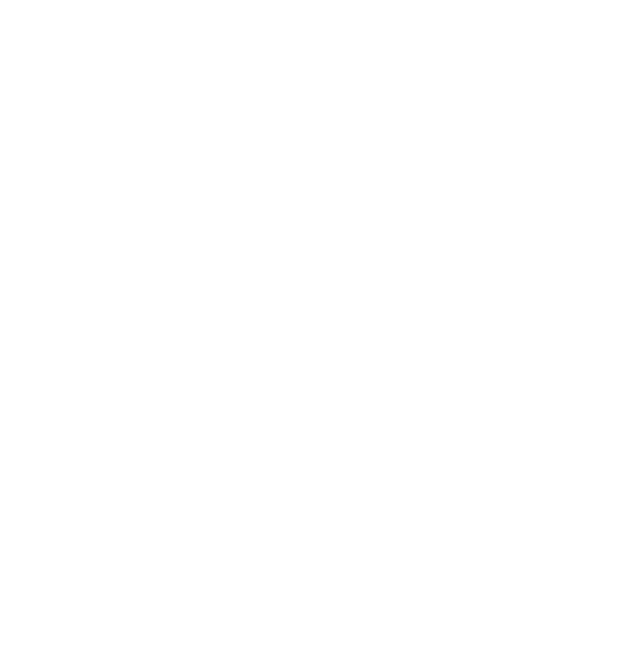
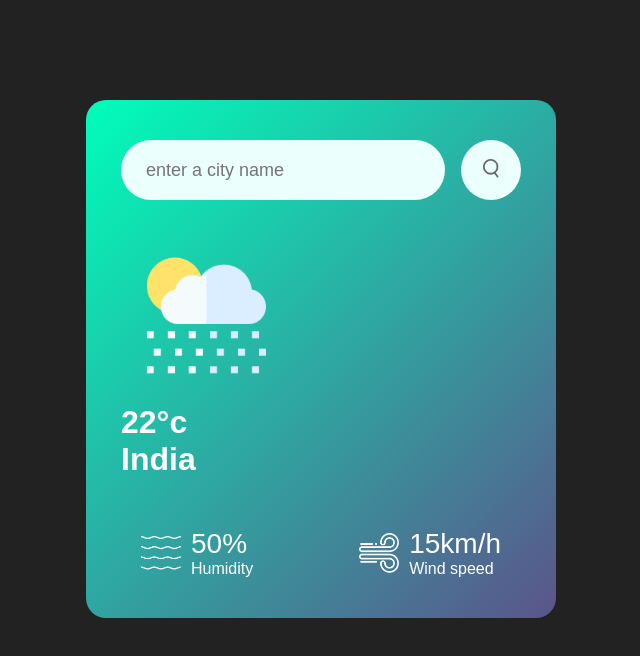
Before and after one commit to Developer0Jit/weather-app, a plain HTML site: page index.html in a window 1280 px wide. Shown: the whole page, without its empty margins (319-959 px from the left). Drawn offline with Linux system fonts and the light colour scheme.

Commit message:
whather app project

```diff
--- a/index.css
+++ b/index.css
@@ -0,0 +1,88 @@
+* {
+  margin: 0;
+  padding: 0;
+  font-family: "Poppins", sans-serif;
+  box-sizing: border-box;
+}
+
+body {
+  background-color: #222;
+}
+
+.card {
+  width: 90%;
+  max-width: 470px;
+  background: linear-gradient(135deg, #00feba, #5b548a);
+  color: #fff;
+  margin: 100px auto 0;
+  border-radius: 20px;
+  padding: 40px 35px;
+  align-items: center;
+}
+
+.search {
+  width: 100%;
+  display: flex;
+  align-items: center;
+  justify-content: space-between;
+}
+
+.search input {
+  border: 0;
+  outline: 0;
+  background: #ebfffc;
+  color: #555;
+  padding: 10px 25px;
+  height: 60px;
+  border-radius: 30px;
+  flex: 1;
+  margin-right: 16px;
+  font-size: 18px;
+}
+
+.search button {
+  border: 0;
+  outline: 0;
+  background: #ebfffc;
+  border-radius: 50%;
+  width: 60px;
+  height: 60px;
+}
+
+.search button img{
+    width: 16px;
+}
+
+.weather-icon{
+  width: 170px;
+  margin-top: 30px;
+}
+
+.weather h2{
+  font-size: 45px;
+  font-weight: 400;
+  margin-top: -10px;
+}
+
+.details{
+  display: flex;
+  align-items: center;
+  justify-content: space-between;
+  padding: 0 20px;
+  margin-top: 50px;
+}
+
+.col{
+  display: flex;
+  align-items: center;
+  text-align: left;
+}
+
+.col img{
+  width: 40px;
+  margin-right: 10px;
+}
+
+.humidity, .wind{
+  font-size: 28px;
+}
--- a/index.html
+++ b/index.html
@@ -1,11 +1,84 @@
 <!DOCTYPE html>
 <html lang="en">
-<head>
-    <meta charset="UTF-8">
-    <meta name="viewport" content="width=device-width, initial-scale=1.0">
-    <title>Document</title>
-</head>
-<body>
+  <head>
+    <meta charset="UTF-8" />
+    <meta name="viewport" content="width=device-width, initial-scale=1.0" />
+    <title>Weather app</title>
+    <link rel="stylesheet" href="./index.css" />
+  </head>
+  <body>
+    <div class="card">
+      <div class="search">
+        <input type="text" placeholder="enter a city name" spellcheck="false" />
+        <button>
+          <img src="./images/search.png" alt="search-icon" />
+        </button>
+      </div>
 
-</body>
+      <div class="weather">
+        <img src="images/rain.png" class="weather-icon" />
+        <h1 class="temp">22°c</h1>
+        <h1 class="city">India</h1>
+
+        <div class="details">
+          <div class="col">
+            <img src="images/humidity.png" alt="" />
+            <div>
+              <p class="humidity">50%</p>
+              <p>Humidity</p>
+            </div>
+          </div>
+          <div class="col">
+            <img src="images/wind.png" alt="" />
+            <div>
+              <p class="wind">15km/h</p>
+              <p>Wind speed</p>
+            </div>
+          </div>
+        </div>
+      </div>
+    </div>
+
+    <script>
+      const apiKey = "9938ca46c44ccc196f28bc3cc5fb1c58";
+      const apiUrl =
+        "https://api.openweathermap.org/data/2.5/weather?units=metric&q=";
+
+        const serchBox = document.querySelector(".search input")
+        const serchBtn = document.querySelector(".search button")
+        const  weatherIcon = document.querySelector(".weather-icon")
+
+      async function checkWeather(city) {
+        const response = await fetch(apiUrl +city+ `&appid=${apiKey}`);
+        var data = await response.json();
+        console.log(data);
+
+        document.querySelector(".city").innerHTML = data.name
+        document.querySelector(".temp").innerHTML = Math.round(data.main.temp) + "°c"
+        document.querySelector(".humidity").innerHTML = data.main.humidity + "%"
+        document.querySelector(".wind").innerHTML = data.wind.speed + "km/h"
+
+        if(data.weather[0].main =="Clouds"){
+          weatherIcon.src = "./images/clouds.png"
+        }else if(data.weather[0].main =="Clear"){
+          weatherIcon.src = "./images/clear.png"
+        }else if(data.weather[0].main =="Drizzle"){
+          weatherIcon.src = "./images/drizzle.png"
+        }else if(data.weather[0].main =="Mist"){
+          weatherIcon.src = "./images/mist.png"
+        }else if(data.weather[0].main =="Rain"){
+          weatherIcon.src = "./images/rain.png"
+        }else if(data.weather[0].main =="Snow"){
+          weatherIcon.src = "./images/snow.png"
+        }
+      }
+
+
+      serchBtn.addEventListener("click", ()=>{
+        checkWeather(serchBox.value);
+
+      })
+
+    </script>
+  </body>
 </html>
```
